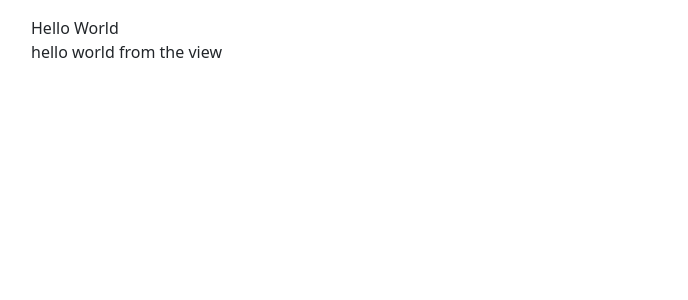
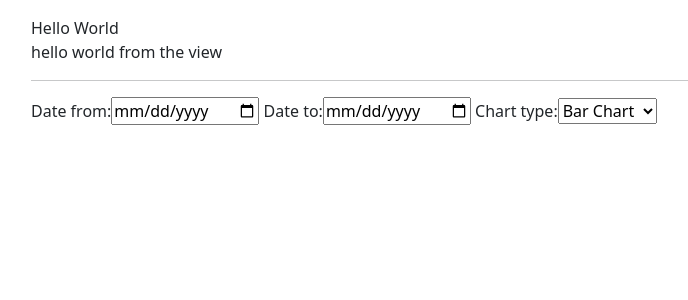
Before and after one commit to parimargu/djangodemo, a Django app: page / in a window 1280 px wide. Shown: the top 300 px of the page, without its empty margins (51-739 px from the left). Run offline with Django 3.2, Linux system fonts and the light colour scheme; some libraries are stand-ins or nearby versions.

Commit message:
Search form added

```diff
--- /dev/null
+++ b/sales/forms.py
@@ -0,0 +1,13 @@
+from django import forms
+
+CHART_CHOICES = (
+    ('#1', 'Bar Chart'),
+    ('#2', 'Pie Chart'),
+    ('#3', 'Line Chart')
+)
+
+
+class SalesSearchForm(forms.Form):
+    date_from = forms.DateField(widget=forms.DateInput(attrs={'type': 'date'}))
+    date_to = forms.DateField(widget=forms.DateInput(attrs={'type': 'date'}))
+    chart_type = forms.ChoiceField(choices=CHART_CHOICES)
--- a/sales/templates/sales/home.html
+++ b/sales/templates/sales/home.html
@@ -8,4 +8,11 @@ home
 Hello World
 <br/>
 {{hello}}
+<hr>
+
+<form action="" method="POST">
+    {% csrf_token %}
+    {{form}}
+</form>
+
 {% endblock content %}
--- a/sales/templates/sales/main.html
+++ b/sales/templates/sales/main.html
@@ -12,7 +12,9 @@ sales list content
 {% for obj in object_list %}
     {{obj}}
     <br/>
-    <a href="{{obj.get_absolute_url}}">{{obj.transaction_id}}</a>
+    <div class="card mb-3">
+        <a href="{{obj.get_absolute_url}}">{{obj.transaction_id}}</a>
+    </div>
 {% endfor %}
 
 {% endblock content %}
--- a/sales/views.py
+++ b/sales/views.py
@@ -2,6 +2,8 @@ from django.shortcuts import render
 
 from django.views.generic import ListView, DetailView
 from .models import Sale
+
+from .forms import SalesSearchForm
 
 # Create your views here.
 
@@ -11,8 +13,13 @@ from .models import Sale
 
 
 def home_view(request):
+    form = SalesSearchForm(request.POST or None)
     hello = "hello world from the view"
-    return render(request, 'sales/home.html', {'hello': hello})
+    context = {
+        'hello': hello,
+        'form': form
+    }
+    return render(request, 'sales/home.html', context)
 
 
 class SaleListView(ListView):
@@ -20,6 +27,20 @@ class SaleListView(ListView):
     template_name = 'sales/main.html'
     #context_object_name = 'qs'
 
+
 class SaleDetailView(DetailView):
     model = Sale
     template_name = 'sales/detail.html'
+
+
+def sale_list_view(request):
+    qs = Sale.objects.all()
+    return render(request, 'sales/main.html', {'object_list': qs})
+
+
+#def sale_detail_view(request, pk):
+def sale_detail_view(request, **kwargs):
+    pk = kwargs.get('pk')
+    obj = Sale.objects.get(pk=pk)
+    #obj = get_object_or_404(Sale, pk=pk)
+    return render(request, 'sales/detail.html', {'object': obj})
```
